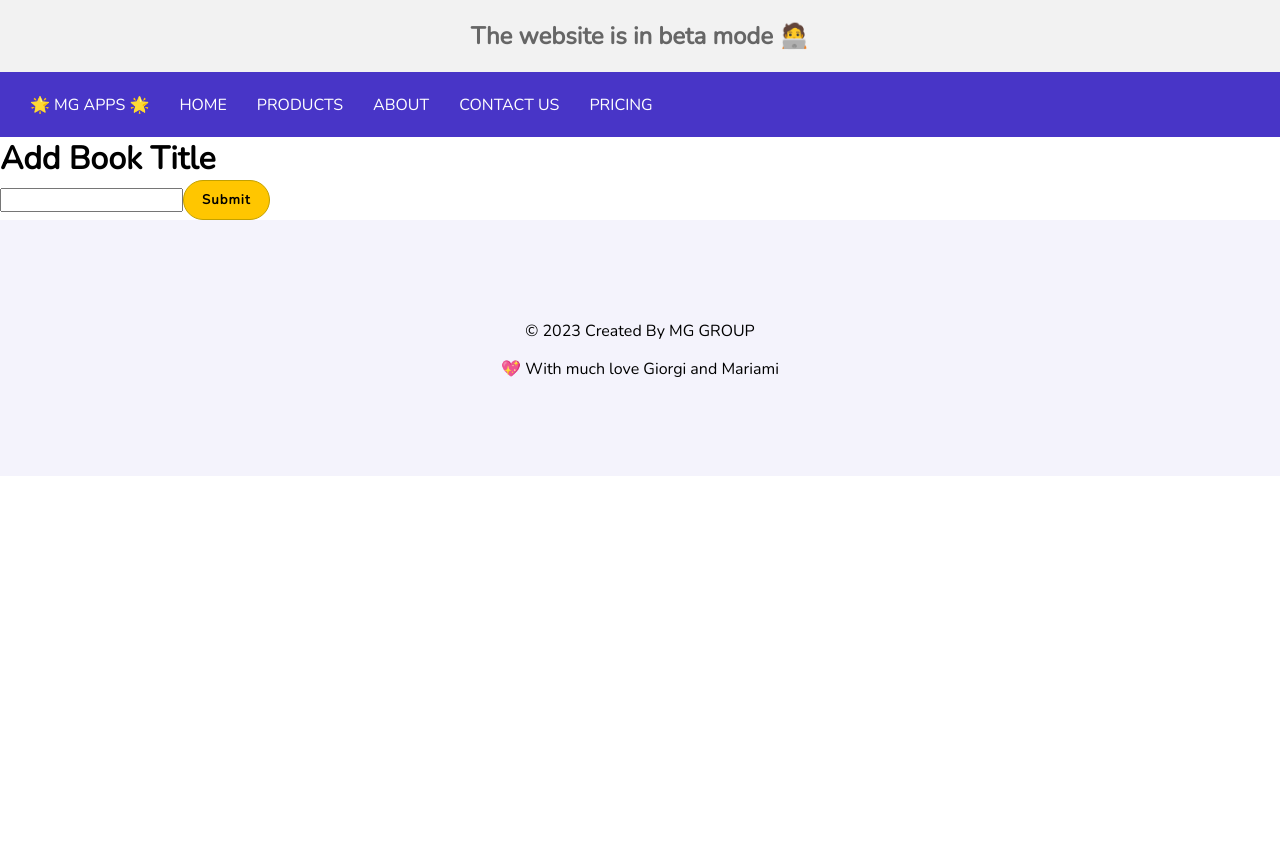
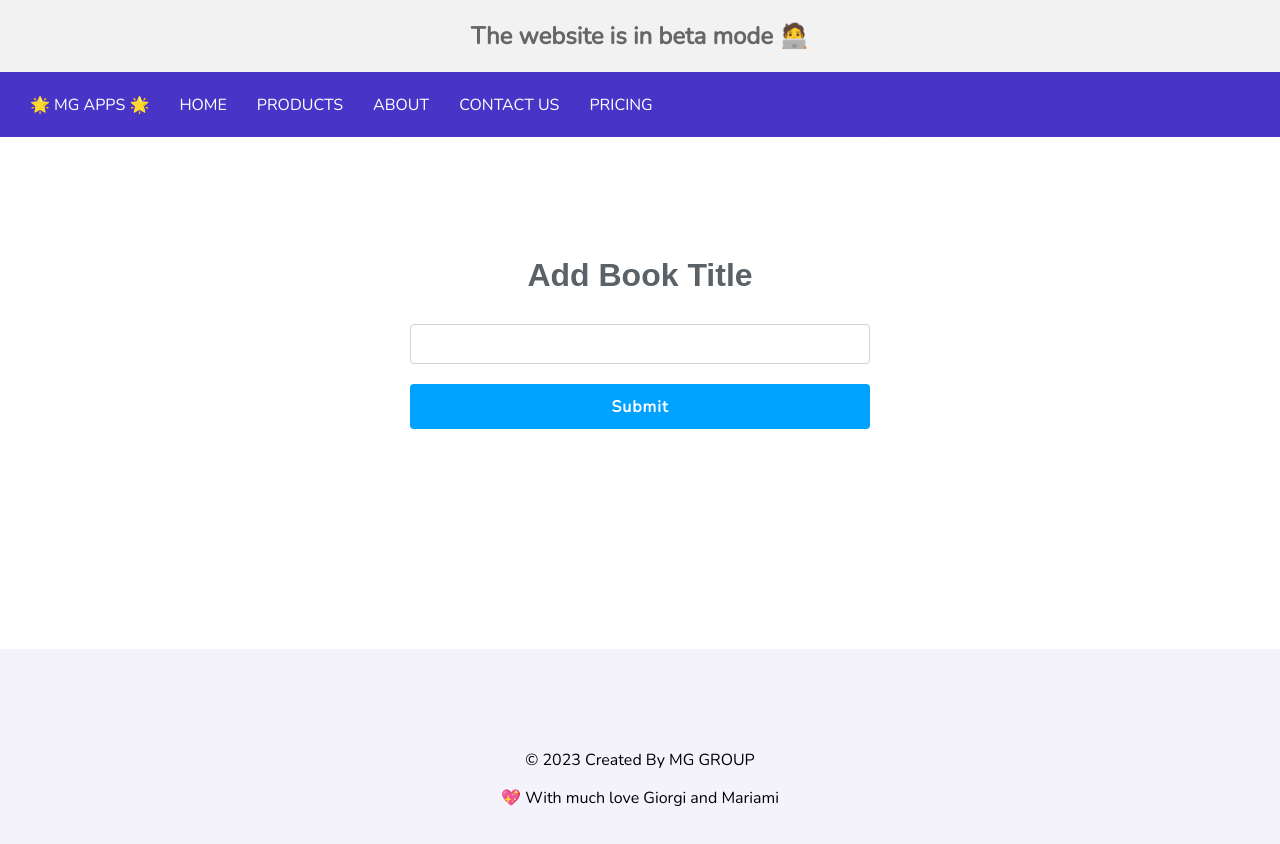
Before and after one commit to giorgi63/TeamColaboration, a React (Create React App) app in the folder store-app/: page /BookApp in a window 1280 px wide. Shown: the top 844 px of the page. Before the commit the page ends 800 px from the top, so only its background shows below. Built offline with nearby package versions, Linux system fonts and the light colour scheme; a web font is replaced by a local one.

Commit message:
Finan updates

```diff
--- a/store-app/src/BookComponents/BookCreate.js
+++ b/store-app/src/BookComponents/BookCreate.js
@@ -1,5 +1,4 @@
 import React, { useState } from "react";
-
 
 function BookCreate({ onCreate }) {
   const [bookTitle, setBookTitle] = useState("");
@@ -15,18 +14,22 @@ function BookCreate({ onCreate }) {
   }
 
   return (
-    <>
-      <h1> Add Book Title</h1>
+    <div className="book-create-container">
+      <h3 style={{ color: "white", marginBottom: "100px" }}>  </h3>
+      <h1 className="book-create-title"> Add Book Title</h1>
+
 
       <form onSubmit={handleSubmit}>
         <input
-          className="inputBar"
+          className="book-create-input"
           value={bookTitle}
           onChange={handleChange}
         ></input>
-        <button className="button">Submit</button>
+        <button className="book-create-button">Submit</button>
       </form>
-    </>
+
+    </div>
+
   );
 }
 
--- a/store-app/src/BookComponents/BookEdit.js
+++ b/store-app/src/BookComponents/BookEdit.js
@@ -1,11 +1,8 @@
-import React, { useState } from "react";
-import { useContext } from "react";
+import React, { useState, useContext } from "react";
 import BooksContext from "../BookContext";
 
-function BookEdit({ book, updateBook, setIsEdit }) {
-  //same const val or const value?  what about let same thing???
+function BookEdit({ book, setIsEdit }) {
   const value = useContext(BooksContext);
-  console.log(value);
 
   const [newValue, setNewValue] = useState("");
   const handleEdit = () => {
@@ -16,12 +13,14 @@ function BookEdit({ book, updateBook, setIsEdit }) {
   function handleChange(eventDetails) {
     setNewValue(eventDetails.target.value);
   }
+
   return (
-    <div>
-      <div>{book.title}</div>
-      <input value={newValue} onChange={handleChange} />
-      <button onClick={handleEdit}>Save</button>
+    <div className="book-edit-container">
+      <div className="book-edit-title">{book.title}</div>
+      <input className="book-edit-input" value={newValue} onChange={handleChange} />
+      <button className="book-edit-button" onClick={handleEdit}>Save</button>
       <button
+        className="book-edit-cancel"
         onClick={() => {
           setIsEdit(false);
         }}
--- a/store-app/src/BookComponents/BookList.js
+++ b/store-app/src/BookComponents/BookList.js
@@ -3,11 +3,21 @@ import BookShow from "./BookShow";
 
 function BookList({ bookList, updateBook }) {
   return (
-    <div className="bookDiv">
-      {bookList.map((book) => {
-        return <BookShow book={book} updateBook={updateBook} />;
+    <>
+    <div className="book-list-container">
+      {bookList.map((book, index) => {
+        return (
+          <div className="book-list-item" key={index}>
+            <BookShow book={book} updateBook={updateBook} />
+
+          </div>
+
+        );
       })}
     </div>
+    <h3 style={{ color: "white", marginBottom: "160px" }}>  </h3>
+
+     </>
   );
 }
 
--- a/store-app/src/CartList.js
+++ b/store-app/src/CartList.js
@@ -3,12 +3,12 @@ import CartItem from './CartItem';
 
 const CartList = () => {
   const [items, setItems] = useState([
-    { id: 1, title: 'Title 1', name: 'Item 1', price: 100, quantity: 1, image: 'https://image.uniqlo.com/UQ/ST3/WesternCommon/imagesgoods/422992/sub/goods_422992_sub11.jpg?width=750' },
-    { id: 2, title: 'Title 2', name: 'Item 2', price: 200, quantity: 1, image: 'https://upload.wikimedia.org/wikipedia/commons/thumb/0/03/Woman_in_a_V-Neck_T-Shirt.jpg/220px-Woman_in_a_V-Neck_T-Shirt.jpg' },
-    { id: 3, title: 'Title 1', name: 'Item 1', price: 100, quantity: 1, image: 'https://media.gucci.com/style/DarkGray_Center_0_0_490x490/1659713412/457095_X5L89_9234_006_100_0000_Light-Oversize-T-shirt-with-Gucci-logo.jpg' },
-    { id: 4, title: 'Title 2', name: 'Item 2', price: 200, quantity: 1, image: 'https://ih1.redbubble.net/image.4543917801.7950/ssrco,active_tshirt,mens,101010:01c5ca27c6,front,square_product,600x600.jpg' },
-    { id: 5, title: 'Title 1', name: 'Item 1', price: 100, quantity: 1, image: 'https://cdna.lystit.com/photos/ssense/16190f90/prada-white-White-Olimpia-Saint-Boat-T-shirt.jpeg' },
-    { id: 6, title: 'Title 2', name: 'Item 2', price: 200, quantity: 1, image: 'https://ae01.alicdn.com/kf/H1dace98803ee4bf39788c757fbe734caE/Men-s-T-Shirt-Toon-Link-the-Wind-Waker-Zelda-Under-the-Red-Sun-Traditional-Fashion.jpg' },
+    { id: 1, title: 'Title 1', name: 'Item 1', price: '💲100', quantity: 1, image: 'https://image.uniqlo.com/UQ/ST3/WesternCommon/imagesgoods/422992/sub/goods_422992_sub11.jpg?width=750' },
+    { id: 2, title: 'Title 2', name: 'Item 2', price: '💲200', quantity: 1, image: 'https://upload.wikimedia.org/wikipedia/commons/thumb/0/03/Woman_in_a_V-Neck_T-Shirt.jpg/220px-Woman_in_a_V-Neck_T-Shirt.jpg' },
+    { id: 3, title: 'Title 1', name: 'Item 1', price: '💲190', quantity: 1, image: 'https://media.gucci.com/style/DarkGray_Center_0_0_490x490/1659713412/457095_X5L89_9234_006_100_0000_Light-Oversize-T-shirt-with-Gucci-logo.jpg' },
+    { id: 4, title: 'Title 2', name: 'Item 2', price: '💲320', quantity: 1, image: 'https://ih1.redbubble.net/image.4543917801.7950/ssrco,active_tshirt,mens,101010:01c5ca27c6,front,square_product,600x600.jpg' },
+    { id: 5, title: 'Title 1', name: 'Item 1', price: '💲799', quantity: 1, image: 'https://cdna.lystit.com/photos/ssense/16190f90/prada-white-White-Olimpia-Saint-Boat-T-shirt.jpeg' },
+    { id: 6, title: 'Title 2', name: 'Item 2', price: '💲180', quantity: 1, image: 'https://ae01.alicdn.com/kf/H1dace98803ee4bf39788c757fbe734caE/Men-s-T-Shirt-Toon-Link-the-Wind-Waker-Zelda-Under-the-Red-Sun-Traditional-Fashion.jpg' },
 
 ]);
 
--- a/store-app/src/NavBar.css
+++ b/store-app/src/NavBar.css
@@ -864,3 +864,179 @@ section {
   .image-show:hover img {
 	transform: scale(1.05);
   }
+
+
+
+
+  .book-create-container {
+	width: 100%;
+	max-width: 500px;
+	margin: 0 auto;
+	padding: 20px;
+	border-radius: 4px;
+	box-shadow: 0px 0px 1px 0px rgba(0,0,0,0.1);
+	font-family: Arial, sans-serif;
+  }
+
+  .book-create-title {
+	color: #5a6268;
+	text-align: center;
+	margin-bottom: 30px;
+  }
+
+  .book-create-input {
+	width: 100%;
+	height: 40px;
+	border: 1px solid #d3d3d3;
+	border-radius: 4px;
+	padding: 0 15px;
+	font-size: 16px;
+	color: #333;
+	margin-bottom: 20px;
+	box-sizing: border-box;
+  }
+
+  .book-create-button {
+	width: 100%;
+	height: 45px;
+	background-color: #00a2ff;
+	color: #fff;
+	border: none;
+	border-radius: 4px;
+	cursor: pointer;
+	font-size: 16px;
+	transition: background-color 0.3s ease;
+  }
+
+  .book-create-button:hover {
+	background-color: #0080cc;
+  }
+
+
+
+
+
+  /* BookShow.module.css */
+
+.buttonDiv {
+	display: flex;
+	align-items: center;
+	justify-content: space-between;
+	padding: 1em;
+	border-radius: 10px;
+	background: #ffffff;
+	box-shadow: 0px 0px 10px 0px rgba(0,0,0,0.1);
+	gap: 10px;
+  }
+
+  .buttonDiv > div {
+	flex-grow: 1;
+  }
+
+  .edit,
+  .delete {
+	padding: 0.5em 1em;
+	border: none;
+	border-radius: 5px;
+	background-color: #007BFF;
+	color: white;
+	cursor: pointer;
+	transition: background-color 0.3s ease;
+  }
+
+  .edit:hover {
+	background-color: #0056b3;
+  }
+
+  .delete {
+	background-color: #dc3545;
+  }
+
+  .delete:hover {
+	background-color: #c82333;
+  }
+
+
+  .book-list-container {
+	display: flex;
+	flex-direction: column;
+	align-items: center;
+	padding: 20px;
+  }
+
+  .book-list-item {
+	background-color: #fff;
+	box-shadow: 0 4px 6px rgba(0, 0, 0, 0.1);
+	margin-bottom: 20px;
+	width: 100%;
+	max-width: 500px;
+	padding: 20px;
+	border-radius: 5px;
+	transition: box-shadow 0.3s ease;
+  }
+
+  .book-list-item:hover {
+	box-shadow: 0 4px 12px rgba(0, 0, 0, 0.2);
+  }
+
+
+  .book-edit-container {
+	width: 100%;
+	max-width: 500px;
+	margin: 0 auto;
+	padding: 20px;
+	background-color: #f6f5f5;
+	border-radius: 4px;
+	box-shadow: 0px 0px 10px 0px rgba(0,0,0,0.1);
+	font-family: Arial, sans-serif;
+  }
+
+  .book-edit-title {
+	font-size: 24px;
+	color: #333;
+	margin-bottom: 10px;
+  }
+
+  .book-edit-input {
+	width: 100%;
+	height: 40px;
+	border: 1px solid #d3d3d3;
+	border-radius: 4px;
+	padding: 0 15px;
+	font-size: 16px;
+	margin-bottom: 20px;
+	box-sizing: border-box;
+  }
+
+  .book-edit-button {
+	width: 100%;
+	height: 45px;
+	background-color: #00a2ff;
+	color: #fff;
+	border: none;
+	border-radius: 4px;
+	cursor: pointer;
+	font-size: 16px;
+	transition: background-color 0.3s ease;
+	margin-bottom: 10px;
+  }
+
+  .book-edit-button:hover {
+	background-color: #0080cc;
+  }
+
+  .book-edit-cancel {
+	width: 100%;
+	height: 45px;
+	background-color: #f44336;
+	color: #fff;
+	border: none;
+	border-radius: 4px;
+	cursor: pointer;
+	font-size: 16px;
+	transition: background-color 0.3s ease;
+  }
+
+  .book-edit-cancel:hover {
+	background-color: #d32f2f;
+  }
```
